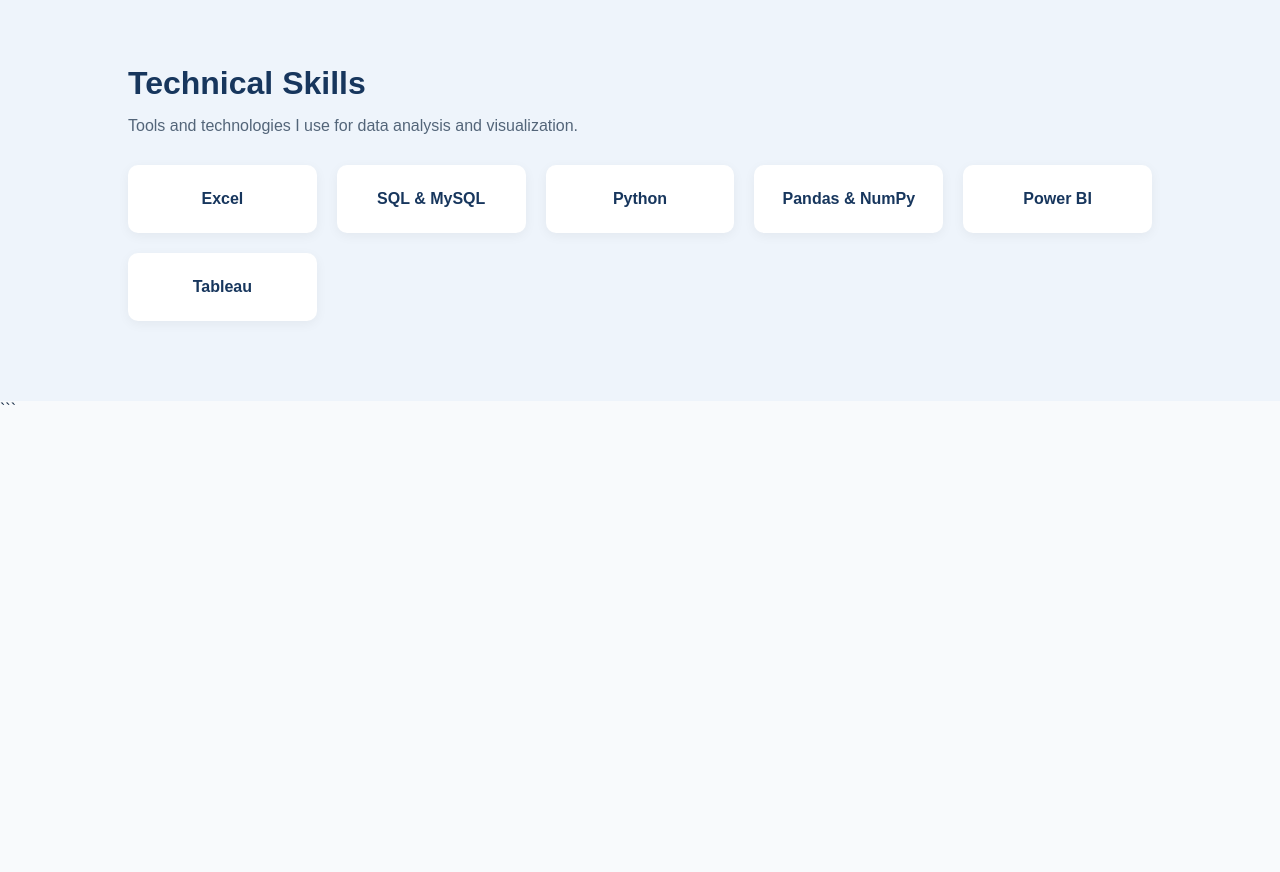
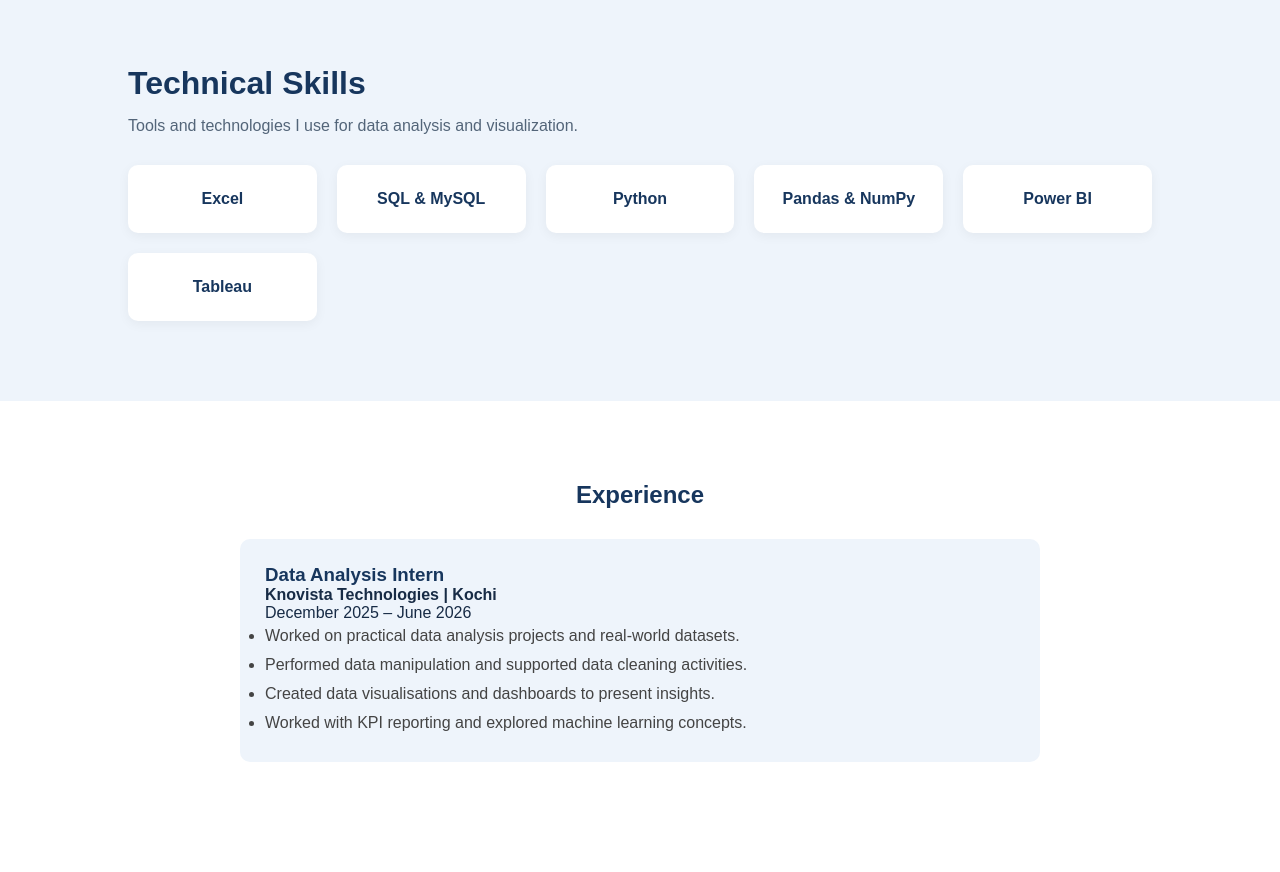
Before and after one commit to suhailak786/suhailak786.github.io, a plain HTML site: page index.html in a window 1280 px wide. Shown: the part 1311-2183 px from the top of the page. Before the commit the page ends 1730 px from the top, so only its background shows below. Drawn offline with Linux system fonts and the light colour scheme.

Commit message:
Update index.html

````diff
--- a/index.html
+++ b/index.html
@@ -155,7 +155,7 @@
 
 </section>
 ```
-    ```html
+
 <section id="skills" style="padding:80px 10%; background:#eef4fb;">
 
     <h2 style="color:#17365d; font-size:32px;">
@@ -192,7 +192,22 @@
     </style>
 
 </section>
-```
+<section id="experience" style="padding:80px 10%; background:#ffffff;">
+  <h2 style="color:#17365d; text-align:center;">Experience</h2>
+
+  <div style="max-width:800px; margin:30px auto; padding:25px; background:#eef4fb; border-radius:10px;">
+    <h3 style="color:#17365d;">Data Analysis Intern</h3>
+    <p><strong>Knovista Technologies | Kochi</strong></p>
+    <p>December 2025 – June 2026</p>
+
+    <ul style="line-height:1.8; color:#444;">
+      <li>Worked on practical data analysis projects and real-world datasets.</li>
+      <li>Performed data manipulation and supported data cleaning activities.</li>
+      <li>Created data visualisations and dashboards to present insights.</li>
+      <li>Worked with KPI reporting and explored machine learning concepts.</li>
+    </ul>
+  </div>
+</section>
 </body>
 
 </html>
````
